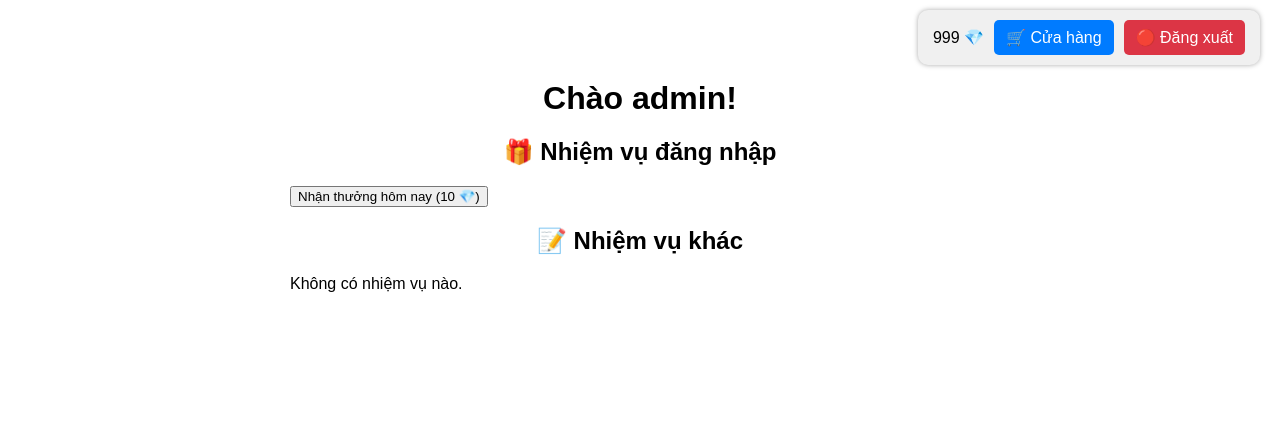
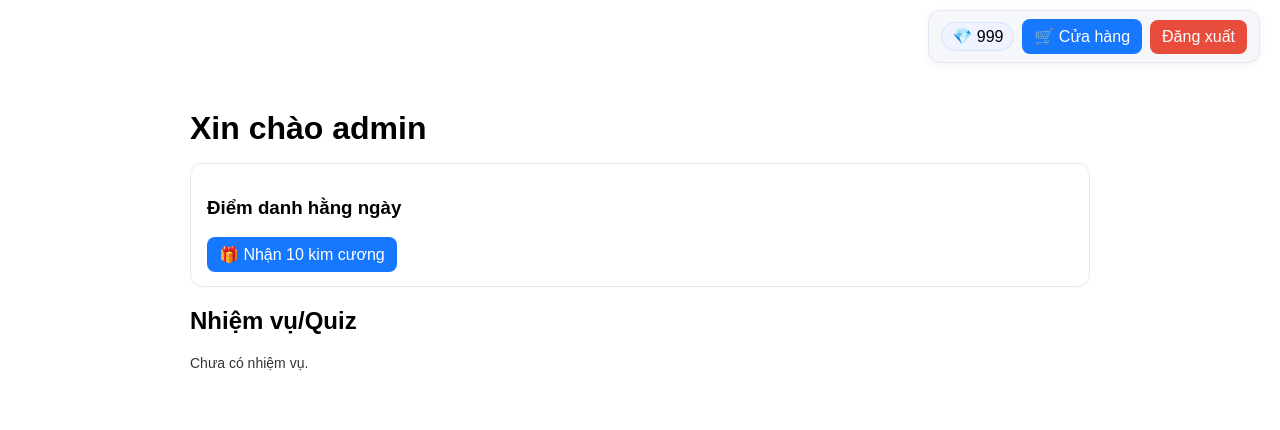
Before and after one commit to phamthienan123/my-web-game-new12345, a Flask app: page /dashboard in a window 1280 px wide. Shown: the top 430 px of the page. Run offline with Flask 3, Linux system fonts and the light colour scheme; the visitor is signed in with stand-in values (Sample User, id 1).

Commit message:
Update dashboard.html

```diff
--- a/templates/dashboard.html
+++ b/templates/dashboard.html
@@ -1,101 +1,90 @@
 <!DOCTYPE html>
 <html lang="vi">
 <head>
-    <meta charset="UTF-8">
-    <title>Trang chủ</title>
+  <meta charset="UTF-8" />
+  <title>Bảng điều khiển</title>
+  <link rel="icon" href="{{ url_for('static', filename='favicon.ico') }}">
   <style>
-        body {
-            font-family: Arial, sans-serif;
-            margin: 40px;
-        }
-        .top-bar {
-            position: fixed;
-            top: 10px;
-            right: 20px;
-            display: flex;
-            gap: 10px;
-            align-items: center;
-            background: #f0f0f0;
-            padding: 10px 15px;
-            border-radius: 10px;
-            box-shadow: 0 0 5px #aaa;
-        }
-        .top-bar a {
-            text-decoration: none;
-            background: #007bff;
-            color: white;
-            padding: 8px 12px;
-            border-radius: 5px;
-        }
-        .top-bar a.logout {
-            background: #dc3545;
-        }
-        .section {
-            margin-top: 80px;
-            max-width: 700px;
-            margin-left: auto;
-            margin-right: auto;
-        }
-        .quest {
-            margin: 10px 0;
-            padding: 10px;
-            background: #eee;
-            border-radius: 5px;
-        }
-        h1, h2, h3 {
-            text-align: center;
-        }
+    body{font-family:Arial,sans-serif;margin:0;padding:20px}
+    .top{position:fixed;top:10px;right:20px;display:flex;gap:8px;align-items:center;background:#f5f7fb;border:1px solid #e3e7ef;padding:8px 12px;border-radius:12px;box-shadow:0 2px 10px rgba(0,0,0,.05)}
+    .btn{display:inline-block;background:#1677ff;color:#fff;text-decoration:none;padding:8px 12px;border-radius:8px}
+    .btn.red{background:#e74c3c}
+    .pill{background:#eef3ff;border:1px solid #d7e2ff;border-radius:999px;padding:4px 10px}
+    .container{max-width:900px;margin:90px auto 40px}
+    h1{margin:0 0 16px}
+    .card{border:1px solid #e8e8e8;border-radius:12px;padding:14px 16px;margin-bottom:16px}
+    .quiz{display:grid;grid-template-columns:160px 1fr;gap:14px;align-items:start}
+    .quiz img{max-width:160px;border-radius:10px;border:1px solid #eee}
+    .opts label{display:block;margin:6px 0}
+    .status{font-size:14px;opacity:.8}
   </style>
 </head>
 <body>
-
-<div class="top-bar">
-    <span>{{ diamonds }} 💎</span>
-    <a href="/shop">🛒 Cửa hàng</a>
-    <a href="/logout" class="logout">🔴 Đăng xuất</a>
+  <div class="top">
+    <span class="pill">💎 {{ diamonds }}</span>
+    <a href="/shop" class="btn">🛒 Cửa hàng</a>
+    <a href="/logout" class="btn red">Đăng xuất</a>
   </div>
 
-<div class="section">
-    <h1>Chào {{ username }}!</h1>
+  <div class="container">
+    <h1>Xin chào {{ username }}{% if highest_rank %} • Rank: {{ highest_rank|replace('rank_','')|upper }}{% endif %}</h1>
 
-    {% if highest_rank %}
-        <h3>🎖️ Rank hiện tại: {{ highest_rank.replace('rank_', '').capitalize() }}</h3>
+    <div class="card">
+      <h3>Điểm danh hằng ngày</h3>
+      {% if new_claim %}
+        <a class="btn" href="/claim/daily">🎁 Nhận 10 kim cương</a>
+      {% else %}
+        <div class="status">✅ Hôm nay bạn đã nhận thưởng.</div>
       {% endif %}
+    </div>
 
-    <h2>🎁 Nhiệm vụ đăng nhập</h2>
-    {% if new_claim %}
-        <form action="/claim/daily" method="get">
-            <button type="submit">Nhận thưởng hôm nay (10 💎)</button>
+    <h2>Nhiệm vụ/Quiz</h2>
+
+    {% if custom_quests %}
+      {% for qid, q in custom_quests.items() %}
+        <div class="card">
+          <div class="quiz">
+            <div>
+              {% if q.image %}
+                <img src="/{{ q.image }}" alt="quiz image">
+              {% endif %}
+            </div>
+            <div>
+              <h3>{{ q.title }}</h3>
+              {% if q.question %}<p><b>Câu hỏi:</b> {{ q.question }}</p>{% endif %}
+              <p class="status">Thưởng: {{ q.reward }} 💎</p>
+
+              {% if q.status == 'available' or q.status == 'rejected' %}
+                <form method="post" action="/submit_quiz/{{ qid }}">
+                  <div class="opts">
+                    {% for opt in q.options %}
+                      <label>
+                        <input type="radio" name="answer" value="{{ loop.index0 }}" required>
+                        {{ opt }}
+                      </label>
+                    {% endfor %}
+                  </div>
+                  <button class="btn" type="submit">Nộp</button>
+                  {% if q.status == 'rejected' %}
+                    <span class="status">⛔ Bị từ chối, bạn có thể nộp lại.</span>
+                  {% endif %}
                 </form>
-    {% else %}
-        <p>✅ Bạn đã nhận thưởng hôm nay.</p>
+              {% elif q.status == 'waiting_approval' %}
+                <div class="status">⏳ Đã nộp, chờ admin duyệt…</div>
+              {% elif q.status == 'approved' %}
+                {% set ok = (q.get('approved_result') == 'correct') %}
+                <div class="status">
+                  ✅ Đã duyệt • Kết quả:
+                  {% if ok %}Đúng! (+{{ q.reward }}💎){% else %}Sai.{% endif %}
+                </div>
               {% endif %}
-
-    <h2>📝 Nhiệm vụ khác</h2>
-    {% if custom_quests %}
-        {% for qid, quest in custom_quests.items() %}
-            <div class="quest">
-                <strong>{{ quest.title }}</strong> – {{ quest.reward }} 💎
-                <br>
-                {% if quest.status == 'assigned' %}
-                    <form method="post" action="/submit_quest/{{ qid }}">
-                        <button type="submit">Gửi yêu cầu hoàn thành</button>
-                    </form>
-                {% elif quest.status == 'pending' %}
-                    <span>⏳ Đang chờ admin duyệt...</span>
-                {% elif quest.status == 'approved' %}
-                    <form method="post" action="/claim_quest/{{ qid }}">
-                        <button type="submit">Nhận thưởng</button>
-                    </form>
-                {% elif quest.status == 'claimed' %}
-                    <span>✅ Đã nhận thưởng</span>
-                {% endif %}
+            </div>
+          </div>
         </div>
       {% endfor %}
     {% else %}
-        <p>Không có nhiệm vụ nào.</p>
+      <div class="status">Chưa có nhiệm vụ.</div>
     {% endif %}
   </div>
-
 </body>
 </html>
```
Lines whose indentation alone changed are shown as unchanged.
